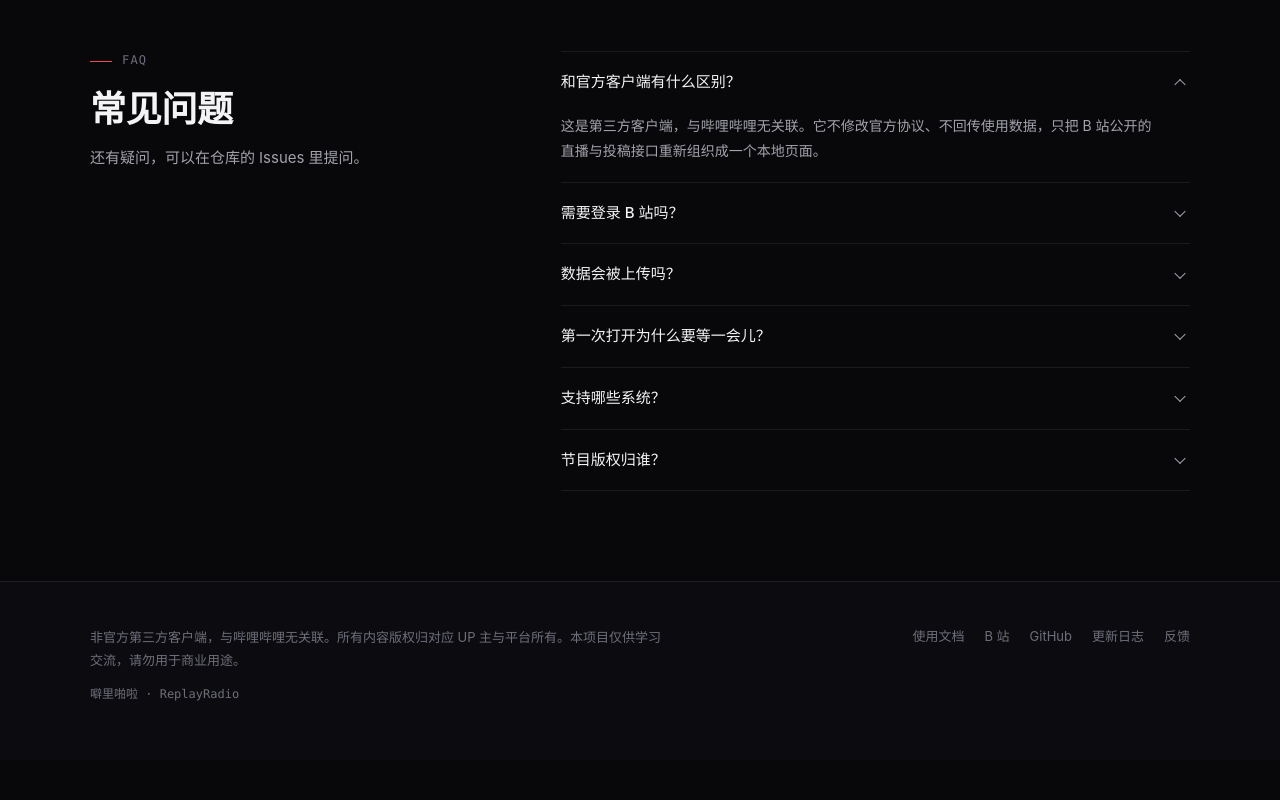
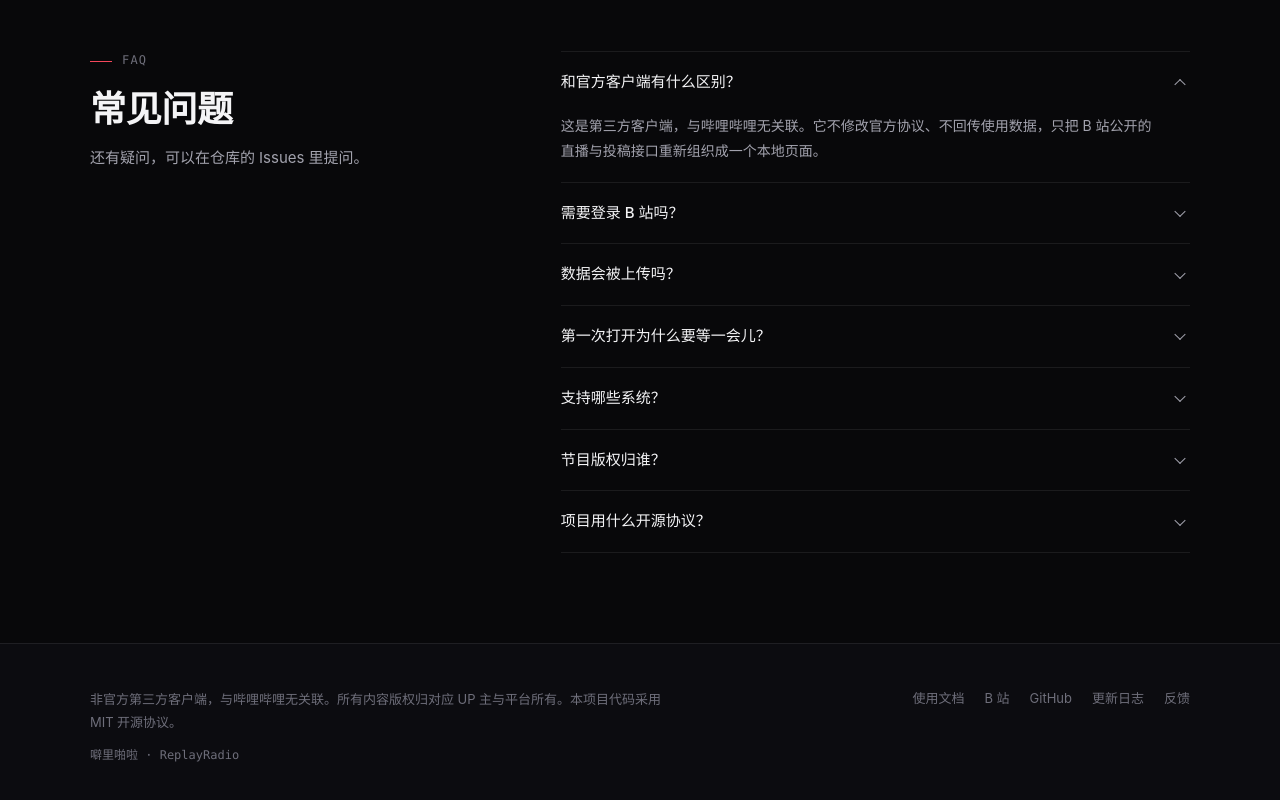
Before and after one commit to DcC176/replay-radio, a plain HTML site: page site/index.html in a window 1280 px wide. Shown: the part 3729-4529 px from the top of the page. Before the commit the page ends 4489 px from the top, so only its background shows below. Drawn offline with Linux system fonts and the light colour scheme; no server answers.

Commit message:
标注 MIT 协议：新增 LICENSE、README 说明与官网 FAQ/页脚

```diff
--- a/site/index.html
+++ b/site/index.html
@@ -588,6 +588,10 @@ footer{border-top:1px solid var(--line);padding:44px 0 56px;background:var(--bg-
         <summary>节目版权归谁？</summary>
         <p>所有内容版权归对应 UP 主与平台所有。本项目只是把公开可访问的内容重新编排播放，不存储、不分发视频文件。</p>
       </details>
+      <details>
+        <summary>项目用什么开源协议？</summary>
+        <p>本项目代码采用 <a href="https://github.com/DcC176/replay-radio/blob/main/LICENSE" target="_blank" rel="noopener">MIT 协议</a>；页面与程序内的第三方组件各有其许可，详见仓库中的说明。MIT 允许商用与修改，但内容版权仍归对应 UP 主与平台所有。</p>
+      </details>
     </div>
   </div>
 </section>
@@ -597,7 +601,7 @@ footer{border-top:1px solid var(--line);padding:44px 0 56px;background:var(--bg-
 <footer>
   <div class="wrap foot">
     <div>
-      <p class="foot-note">非官方第三方客户端，与哔哩哔哩无关联。所有内容版权归对应 UP 主与平台所有。本项目仅供学习交流，请勿用于商业用途。</p>
+      <p class="foot-note">非官方第三方客户端，与哔哩哔哩无关联。所有内容版权归对应 UP 主与平台所有。本项目代码采用 MIT 开源协议。</p>
       <p style="margin-top:12px;font-family:var(--mono);font-size:12px">噼里啪啦 · ReplayRadio</p>
     </div>
     <nav class="foot-links" aria-label="页脚导航">
```
Also changed, not shown: 2 other files.
